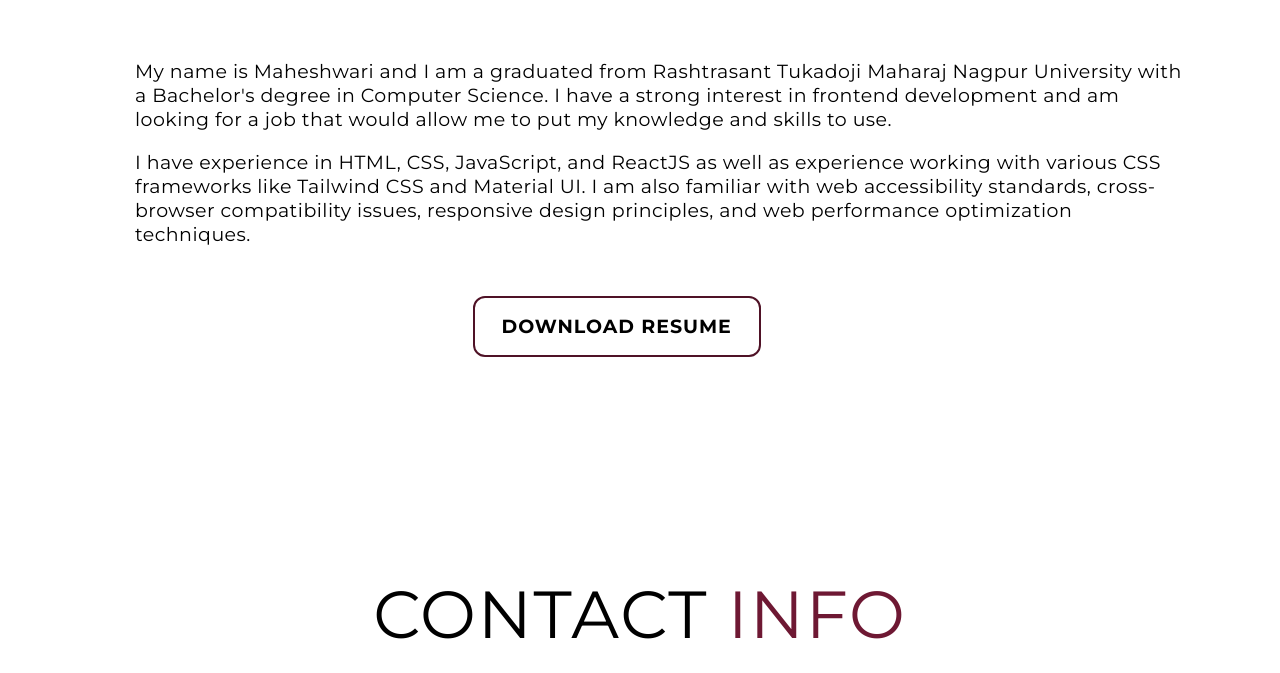
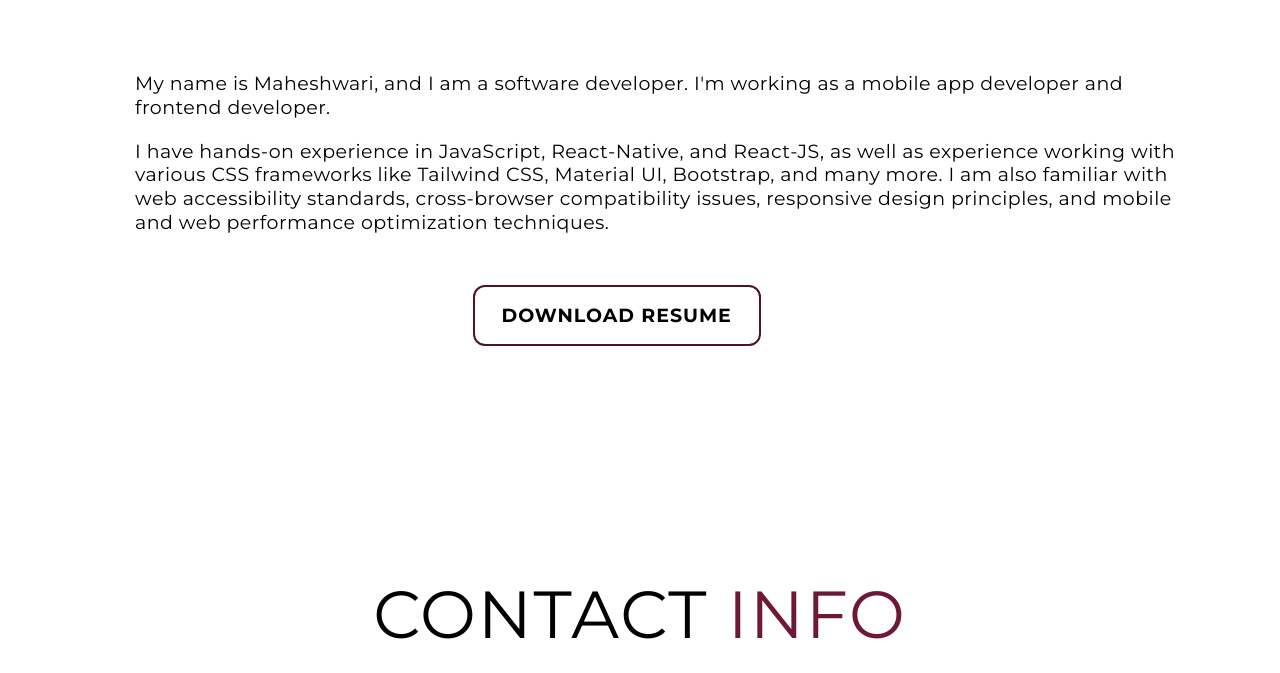
Before and after one commit to maheshwaribnd/My-Portfolio, a plain HTML site: page index.html in a window 1280 px wide. Shown: the part 4004-4677 px from the top of the page. Drawn offline with nearby package versions, Linux system fonts and the light colour scheme.

Commit message:
updated portfolio

```diff
--- a/index.html
+++ b/index.html
@@ -216,9 +216,10 @@
                     </div>
                 </h1>
                 <h2>Frontend Developer</h2>
-                <p>My name is Maheshwari and I am a graduated from Rashtrasant Tukadoji Maharaj Nagpur University with a Bachelor's degree in Computer Science. I have a strong interest in frontend development and am looking for a job that would allow me to put my knowledge and skills to use.</p>
+                <p>My name is Maheshwari, and I am a software developer. I'm working as a mobile app developer and frontend developer.</p>
 
-                    <p>I have experience in HTML, CSS, JavaScript, and ReactJS as well as experience working with various CSS frameworks like Tailwind CSS and Material UI. I am also familiar with web accessibility standards, cross-browser compatibility issues, responsive design principles, and web performance optimization techniques.</p>
+                    <p>
+                        I have hands-on experience in JavaScript, React-Native, and React-JS, as well as experience working with various CSS frameworks like Tailwind CSS, Material UI, Bootstrap, and many more. I am also familiar with web accessibility standards, cross-browser compatibility issues, responsive design principles, and mobile and web performance optimization techniques.</p>
                 <a class="cta" href="/pics/Maheshwari_Resume.pdf" target="_blank">Download Resume</a>
             </div>
         </div>
```
